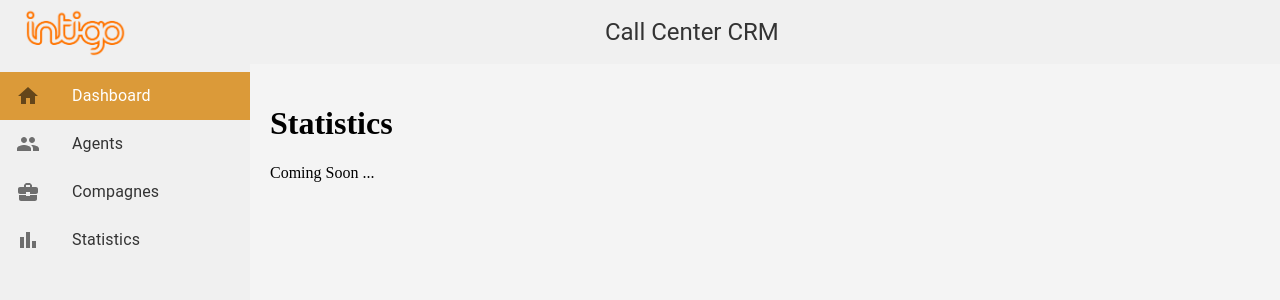
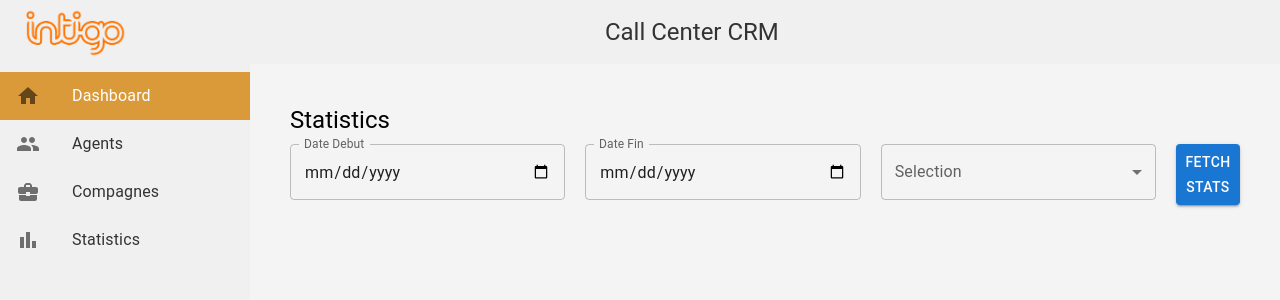
Before and after one commit to ramirachdi/CRM-frontend, a React (Create React App) app: page /statistics in a window 1280 px wide. Shown: the top 300 px of the page. Built offline with nearby package versions, Linux system fonts and the light colour scheme.

Commit message:
added statistics page

```diff
--- a/src/pages/Statistics.js
+++ b/src/pages/Statistics.js
@@ -1,10 +1,156 @@
-import React from 'react';
+import React, { useState } from 'react';
+import {
+  TextField,
+  Button,
+  MenuItem,
+  Table,
+  TableBody,
+  TableCell,
+  TableRow,
+  TableContainer,
+  TableHead,
+  Paper,
+  Typography,
+} from '@mui/material';
+import {
+  fetchCompagneStatisticsBetweenDates,
+  fetchSummedStatisticsForAllCompagnes,
+} from '../services/statisticsService';
 
 function Statistics() {
+  const [dateDebut, setDateDebut] = useState('');
+  const [dateFin, setDateFin] = useState('');
+  const [selection, setSelection] = useState(''); // 'compagne' or 'agent'
+  const [compagneStatistics, setCompagneStatistics] = useState([]);
+  const [agentStatistics, setAgentStatistics] = useState([]);
+  const [error, setError] = useState('');
+
+  const handleFetchStatistics = async () => {
+    setError('');
+    setCompagneStatistics([]);
+    setAgentStatistics([]);
+    if (!dateDebut || !dateFin || !selection) {
+      setError('All fields must be filled.');
+      return;
+    }
+
+    try {
+      if (selection === 'compagne') {
+        const response = await fetchCompagneStatisticsBetweenDates(null, dateDebut, dateFin);
+        setCompagneStatistics(response);
+      } else if (selection === 'agent') {
+        const response = await fetchSummedStatisticsForAllCompagnes(null, dateDebut, dateFin);
+        setAgentStatistics(response);
+      }
+    } catch (err) {
+      console.error('Error fetching statistics:', err);
+      setError('Failed to fetch statistics.');
+    }
+  };
+
   return (
-    <div>
-      <h1>Statistics</h1>
-      <p>Coming Soon ...</p>
+    <div style={{ padding: '20px' }}>
+      <Typography variant="h5" gutterBottom>
+        Statistics
+      </Typography>
+      {error && <Typography color="error">{error}</Typography>}
+      <div style={{ display: 'flex', gap: '20px', marginBottom: '20px' }}>
+        <TextField
+          label="Date Debut"
+          type="date"
+          fullWidth
+          value={dateDebut}
+          onChange={(e) => setDateDebut(e.target.value)}
+          InputLabelProps={{ shrink: true }}
+        />
+        <TextField
+          label="Date Fin"
+          type="date"
+          fullWidth
+          value={dateFin}
+          onChange={(e) => setDateFin(e.target.value)}
+          InputLabelProps={{ shrink: true }}
+        />
+        <TextField
+          label="Selection"
+          select
+          fullWidth
+          value={selection}
+          onChange={(e) => setSelection(e.target.value)}
+        >
+          <MenuItem value="compagne">Compagnes</MenuItem>
+          <MenuItem value="agent">Agents</MenuItem>
+        </TextField>
+        <Button variant="contained" color="primary" onClick={handleFetchStatistics}>
+          Fetch Stats
+        </Button>
+      </div>
+
+      {/* Compagnes Table */}
+      {selection === 'compagne' && compagneStatistics.length > 0 && (
+        <TableContainer component={Paper} style={{ marginTop: '20px' }}>
+          <Table>
+            <TableHead>
+              <TableRow style={{ backgroundColor: '#e0cd95' }}>
+                <TableCell>Compagne Name</TableCell>
+                <TableCell>Nombre Appels Entrants</TableCell>
+                <TableCell>Durée Totale Entrants (DTCE)</TableCell>
+                <TableCell>Durée Moyenne Entrants (DMCE)</TableCell>
+                <TableCell>Nombre Appels Sortants</TableCell>
+                <TableCell>Durée Totale Sortants (DTCS)</TableCell>
+                <TableCell>Durée Moyenne Sortants (DMCS)</TableCell>
+              </TableRow>
+            </TableHead>
+            <TableBody>
+              {compagneStatistics.map((stat, index) => (
+                <TableRow key={index}>
+                  <TableCell>{stat.compagneName}</TableCell>
+                  <TableCell>{stat.nombreAppelsEntrants}</TableCell>
+                  <TableCell>{stat.dtce}</TableCell>
+                  <TableCell>{stat.dmce}</TableCell>
+                  <TableCell>{stat.nombreAppelsSortants}</TableCell>
+                  <TableCell>{stat.dtcs}</TableCell>
+                  <TableCell>{stat.dmcs}</TableCell>
+                </TableRow>
+              ))}
+            </TableBody>
+          </Table>
+        </TableContainer>
+      )}
+
+      {/* Agents Table */}
+      {selection === 'agent' && agentStatistics.length > 0 && (
+        <TableContainer component={Paper} style={{ marginTop: '20px' }}>
+          <Table>
+            <TableHead>
+              <TableRow style={{ backgroundColor: '#e0cd95' }}>
+                <TableCell>Agent Name</TableCell>
+                <TableCell>Compagne Name</TableCell>
+                <TableCell>Nombre Appels Entrants</TableCell>
+                <TableCell>Durée Totale Entrants (DTCE)</TableCell>
+                <TableCell>Durée Moyenne Entrants (DMCE)</TableCell>
+                <TableCell>Nombre Appels Sortants</TableCell>
+                <TableCell>Durée Totale Sortants (DTCS)</TableCell>
+                <TableCell>Durée Moyenne Sortants (DMCS)</TableCell>
+              </TableRow>
+            </TableHead>
+            <TableBody>
+              {agentStatistics.map((stat, index) => (
+                <TableRow key={index}>
+                  <TableCell>{stat.agentName}</TableCell>
+                  <TableCell>{stat.compagneName || 'All Compagnes'}</TableCell>
+                  <TableCell>{stat.nombreAppelsEntrants}</TableCell>
+                  <TableCell>{stat.dtce}</TableCell>
+                  <TableCell>{stat.dmce}</TableCell>
+                  <TableCell>{stat.nombreAppelsSortants}</TableCell>
+                  <TableCell>{stat.dtcs}</TableCell>
+                  <TableCell>{stat.dmcs}</TableCell>
+                </TableRow>
+              ))}
+            </TableBody>
+          </Table>
+        </TableContainer>
+      )}
     </div>
   );
 }
--- a/src/services/statisticsService.js
+++ b/src/services/statisticsService.js
@@ -10,19 +10,25 @@ export const fetchStatisticsBetweenDates = async (agentId, compagneId, dateDebut
 
 // Fetch statistics for a specific compagne within a date range
 export async function fetchCompagneStatisticsBetweenDates(compagneId, dateDebut, dateFin) {
-  const response = await fetch(
-    `http://localhost:3001/statistics/compagneBetweenDates?compagneId=${compagneId}&dateDebut=${dateDebut}&dateFin=${dateFin}`
-  );
+  const url = compagneId
+    ? `http://localhost:3001/statistics/compagneBetweenDates?compagneId=${compagneId}&dateDebut=${dateDebut}&dateFin=${dateFin}`
+    : `http://localhost:3001/statistics/compagneBetweenDates?dateDebut=${dateDebut}&dateFin=${dateFin}`;
+  const response = await fetch(url);
+
   if (!response.ok) {
     throw new Error('Failed to fetch compagne statistics.');
   }
+
   return response.json();
 }
 
+
 // Fetch summed statistics for all compagnes of a specific agent within a date range
 export async function fetchSummedStatisticsForAllCompagnes(agentId, dateDebut, dateFin) {
-  const response = await axios.get(
-    `http://localhost:3001/statistics/summedAgentStats?agentId=${agentId}&dateDebut=${dateDebut}&dateFin=${dateFin}`
-  );
+  const url = agentId
+    ? `http://localhost:3001/statistics/summedAgentStats?agentId=${agentId}&dateDebut=${dateDebut}&dateFin=${dateFin}`
+    : `http://localhost:3001/statistics/summedAgentStats?dateDebut=${dateDebut}&dateFin=${dateFin}`;
+  const response = await axios.get(url);
+
   return response.data;
 }
```
